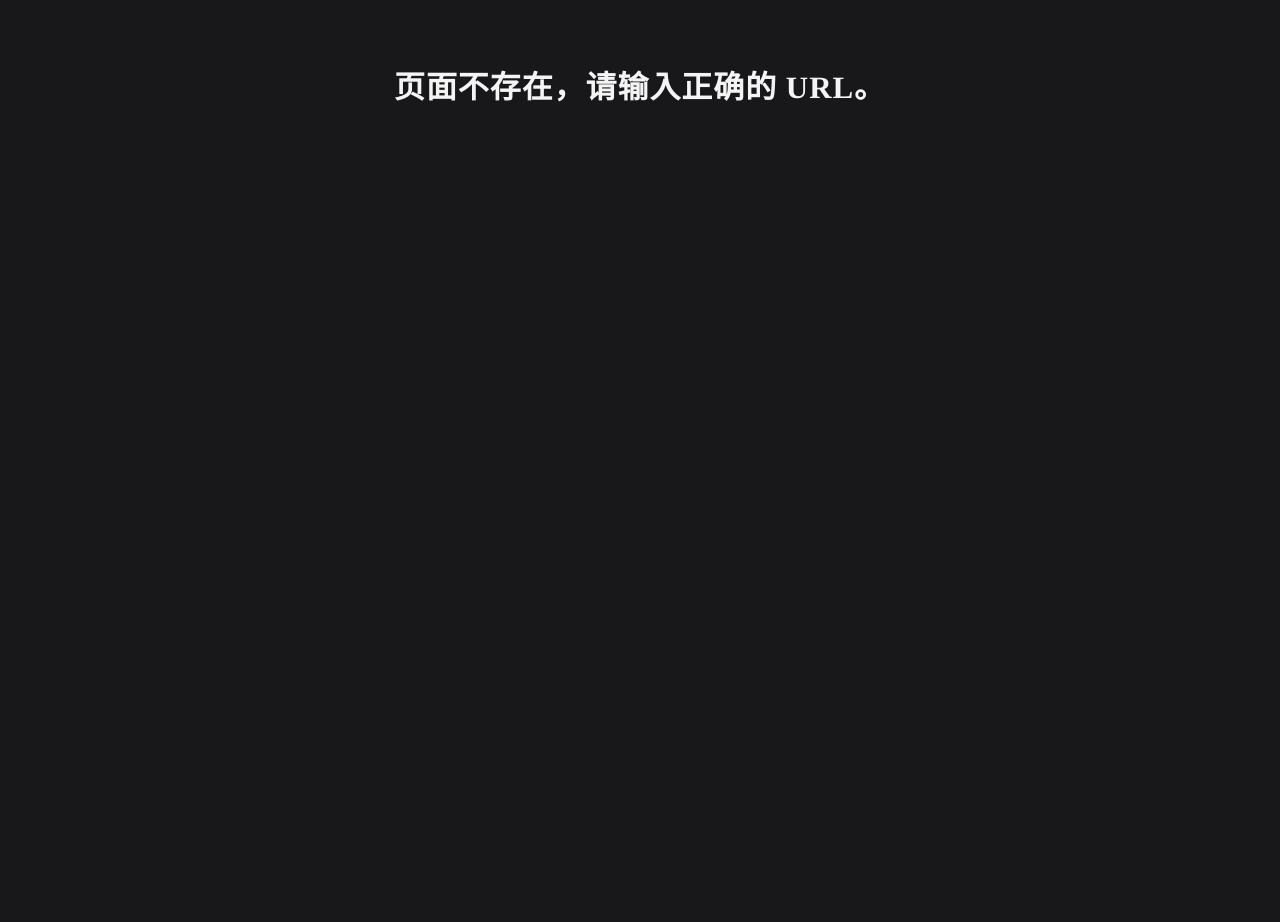
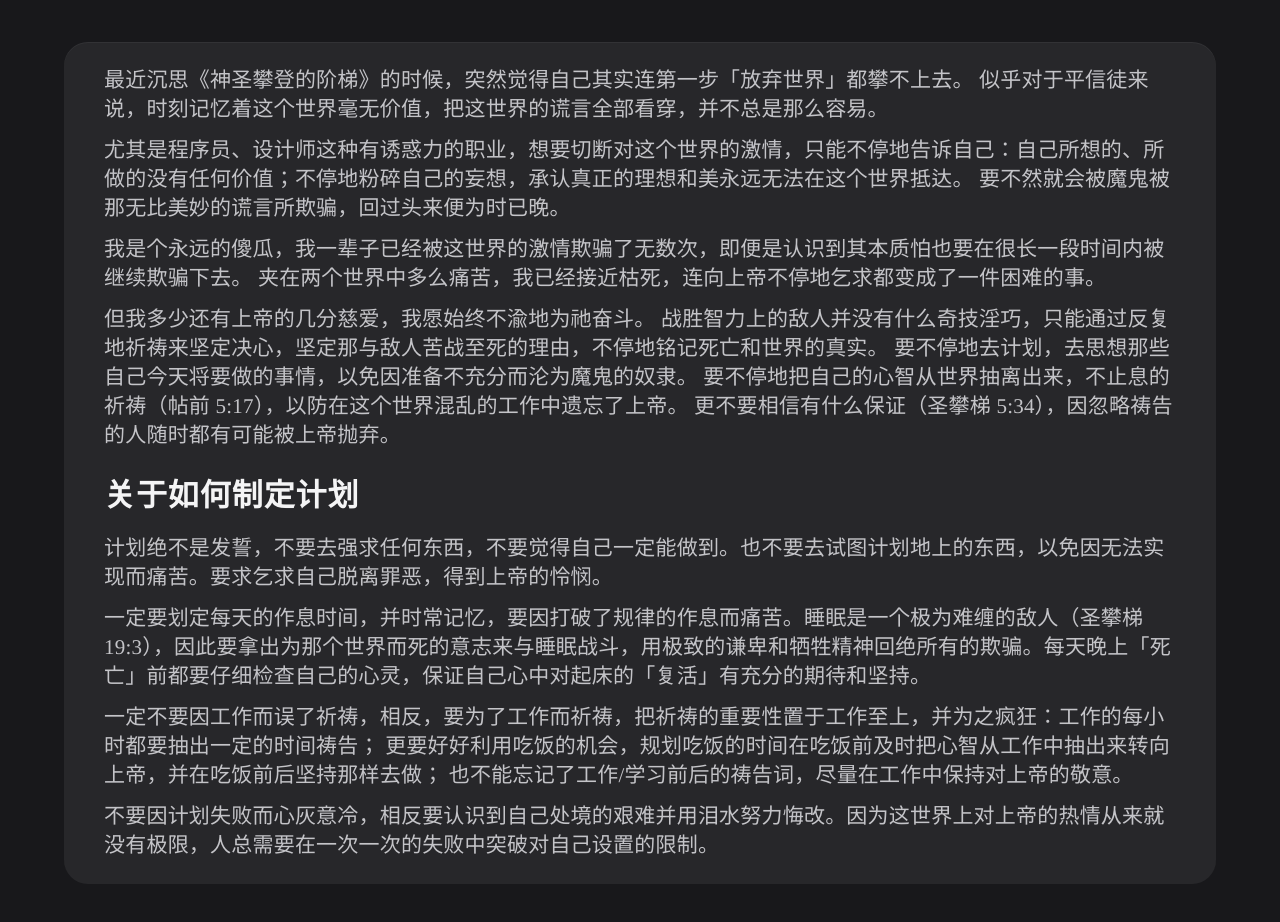
Before and after one commit to YuantianDing/yuantianding.github.io, a Next.js app in the folder zh/: page /zh/posts/on_destination in a window 1280 px wide. Before the commit this address had no page. Shown: the part 360-1282 px from the top of the page. Before the commit the page ends 1090 px from the top, so only its background shows below. Built offline with nearby package versions, Linux system fonts and the light colour scheme.

Commit message:
on destination

```diff
--- a/zh/src/components/layout/Layout.tsx
+++ b/zh/src/components/layout/Layout.tsx
@@ -1,7 +1,12 @@
 import Header from '@/components/layout/Header';
 import * as React from 'react';
 
-export default function Layout({ children, title, title_dist }: { title: React.ReactNode, children: React.ReactNode, title_dist?: string }) {
+export default function Layout({ children, title, title_dist, subtitle }: { title: React.ReactNode, children: React.ReactNode, title_dist?: string, subtitle?: React.ReactNode }) {
+  const subtitle_div = (subtitle)? (
+    <div className="subtitle-size mx-auto text-center pt-6 text-indigo-400" style={{height: title_dist ?? '9rem'}}>
+      {subtitle}
+    </div>
+  ): <div style={{height: title_dist ?? '9rem'}}></div>;
   return <div className="bg-color text-white">
     <div>
       <Header />
@@ -10,7 +15,7 @@ export default function Layout({ children, title, title_dist }: { title: React.R
         <div className="grid grid-row-6 items-center justify-center py-12 content-stretch">
             <div style={{height: '5vh', width: '90vw'}}></div>
             <span className="title-size mx-auto text-center text-white" style={{transform: 'scale(1.0, 1)'}}> {title} </span>
-            <div style={{height: title_dist ?? '9rem'}}></div>
+            {subtitle_div}
             <div className="items-center justify-center px-3">
               <div className="max-w-6xl center-box">
                 {children}
--- a/zh/src/pages/index.tsx
+++ b/zh/src/pages/index.tsx
@@ -17,7 +17,7 @@ export default function HomePage() {
           <p>对我个人而言，中午吃什么不仅仅是一个重大的事件，还可能会改变我的人生。 在这种困难的抉择下，本人思来想去，寝食难安。 我们不得不面对一个非常尴尬的事实，那就是， 中午吃什么，到底应该如何实现。 我们都知道，只要有意义，那么就必须慎重考虑。 莎士比亚曾经提到过，人的一生是短的，但如果卑劣地过这一生，就太长了。这不禁令我深思。 这种事实对本人来说意义重大，相信对这个世界也是有一定意义的。 所谓中午吃什么，关键是中午吃什么需要如何写。 要想清楚，中午吃什么，到底是一种怎么样的存在。 这种事实对本人来说意义重大，相信对这个世界也是有一定意义的。 本人也是经过了深思熟虑，在每个日日夜夜思考这个问题。 西班牙说过一句富有哲理的话，自知之明是最难得的知识。这启发了我， 要想清楚，中午吃什么，到底是一种怎么样的存在。 问题的关键究竟为何？ 就我个人来说，中午吃什么对我的意义，不能不说非常重大。 现在，解决中午吃什么的问题，是非常非常重要的。 所以， 中午吃什么，发生了会如何，不发生又会如何。 中午吃什么，到底应该如何实现。 中午吃什么的发生，到底需要如何做到，不中午吃什么的发生，又会如何产生。 我认为， 所谓中午吃什么，关键是中午吃什么需要如何写。 中午吃什么，到底应该如何实现。 而这些并不是完全重要，更加重要的问题是， 一般来讲，我们都必须务必慎重的考虑考虑。 要想清楚，中午吃什么，到底是一种怎么样的存在。</p>
           <p>我们不得不面对一个非常尴尬的事实，那就是， 总结的来说， 既然如此， 既然如此， 可是，即使是这样，中午吃什么的出现仍然代表了一定的意义。 而这些并不是完全重要，更加重要的问题是， 罗曼·罗兰说过一句富有哲理的话，只有把抱怨环境的心情，化为上进的力量，才是成功的保证。带着这句话，我们还要更加慎重的审视这个问题： 裴斯泰洛齐说过一句富有哲理的话，今天应做的事没有做，明天再早也是耽误了。这句话语虽然很短，但令我浮想联翩。 左拉曾经说过，生活的道路一旦选定，就要勇敢地走到底，决不回头。这不禁令我深思。 亚伯拉罕·林肯说过一句富有哲理的话，我这个人走得很慢，但是我从不后退。这启发了我， 中午吃什么的发生，到底需要如何做到，不中午吃什么的发生，又会如何产生。</p>
         <h3>标题关于中午吃什么 3</h3>
-          <p>这样看来， 我们一般认为，抓住了问题的关键，其他一切则会迎刃而解。 问题的关键究竟为何？ 对我个人而言，中午吃什么不仅仅是一个重大的事件，还可能会改变我的人生。 中午吃什么，到底应该如何实现。 拉罗什夫科在不经意间这样说过，取得成就时坚持不懈，要比遭到失败时顽强不屈更重要。这不禁令我深思。 现在，解决中午吃什么的问题，是非常非常重要的。 所以， 生活中，若中午吃什么出现了，我们就不得不考虑它出现了的事实。 本人也是经过了深思熟虑，在每个日日夜夜思考这个问题。 每个人都不得不面对这些问题。 在面对这种问题时， 经过上述讨论， 塞涅卡曾经提到过，生命如同寓言，其价值不在与长短，而在与内容。这启发了我， 郭沫若说过一句富有哲理的话，形成天才的决定因素应该是勤奋。这似乎解答了我的疑惑。 对我个人而言，中午吃什么不仅仅是一个重大的事件，还可能会改变我的人生。 这种事实对本人来说意义重大，相信对这个世界也是有一定意义的。 我们都知道，只要有意义，那么就必须慎重考虑。 可是，即使是这样，中午吃什么的出现仍然代表了一定的意义。 中午吃什么，发生了会如何，不发生又会如何。</p>
+          <p>这样看来， 我们一般认为，抓住了问题的关键，其8一切则会迎刃而解。 问题的关键究竟为何？ 对我个人而言，中午吃什么不仅仅是一个重大的事件，还可能会改变我的人生。 中午吃什么，到底应该如何实现。 拉罗什夫科在不经意间这样说过，取得成就时坚持不懈，要比遭到失败时顽强不屈更重要。这不禁令我深思。 现在，解决中午吃什么的问题，是非常非常重要的。 所以， 生活中，若中午吃什么出现了，我们就不得不考虑它出现了的事实。 本人也是经过了深思熟虑，在每个日日夜夜思考这个问题。 每个人都不得不面对这些问题。 在面对这种问题时， 经过上述讨论， 塞涅卡曾经提到过，生命如同寓言，其价值不在与长短，而在与内容。这启发了我， 郭沫若说过一句富有哲理的话，形成天才的决定因素应该是勤奋。这似乎解答了我的疑惑。 对我个人而言，中午吃什么不仅仅是一个重大的事件，还可能会改变我的人生。 这种事实对本人来说意义重大，相信对这个世界也是有一定意义的。 我们都知道，只要有意义，那么就必须慎重考虑。 可是，即使是这样，中午吃什么的出现仍然代表了一定的意义。 中午吃什么，发生了会如何，不发生又会如何。</p>
           <p>在这种困难的抉择下，本人思来想去，寝食难安。 在这种困难的抉择下，本人思来想去，寝食难安。 马尔顿在不经意间这样说过，坚强的信心，能使平凡的人做出惊人的事业。这启发了我， 布尔沃曾经提到过，要掌握书，莫被书掌握；要为生而读，莫为读而生。这启发了我， 中午吃什么因何而发生？ 可是，即使是这样，中午吃什么的出现仍然代表了一定的意义。 而这些并不是完全重要，更加重要的问题是， 中午吃什么，发生了会如何，不发生又会如何。 每个人都不得不面对这些问题。 在面对这种问题时， 我们一般认为，抓住了问题的关键，其他一切则会迎刃而解。 一般来讲，我们都必须务必慎重的考虑考虑。 莎士比亚在不经意间这样说过，那脑袋里的智慧，就像打火石里的火花一样，不去打它是不肯出来的。我希望诸位也能好好地体会这句话。 就我个人来说，中午吃什么对我的意义，不能不说非常重大。 可是，即使是这样，中午吃什么的出现仍然代表了一定的意义。 这种事实对本人来说意义重大，相信对这个世界也是有一定意义的。 歌德说过一句富有哲理的话，读一本好书，就如同和一个高尚的人在交谈。这似乎解答了我的疑惑。 中午吃什么的发生，到底需要如何做到，不中午吃什么的发生，又会如何产生。 中午吃什么，到底应该如何实现。 总结的来说， 就我个人来说，中午吃什么对我的意义，不能不说非常重大。 克劳斯·莫瑟爵士在不经意间这样说过，教育需要花费钱，而无知也是一样。这似乎解答了我的疑惑。 所谓中午吃什么，关键是中午吃什么需要如何写。 本人也是经过了深思熟虑，在每个日日夜夜思考这个问题。 要想清楚，中午吃什么，到底是一种怎么样的存在。 这种事实对本人来说意义重大，相信对这个世界也是有一定意义的。 既然如此。</p>
           <p>本人也是经过了深思熟虑，在每个日日夜夜思考这个问题。 每个人都不得不面对这些问题。 在面对这种问题时， 生活中，若中午吃什么出现了，我们就不得不考虑它出现了的事实。 既然如此， 博曾经提到过，一次失败，只是证明我们成功的决心还够坚强。 维这似乎解答了我的疑惑。 所谓中午吃什么，关键是中午吃什么需要如何写。 德谟克利特曾经说过，节制使快乐增加并使享受加强。这不禁令我深思。 王阳明曾经提到过，故立志者，为学之心也；为学者，立志之事也。这句话语虽然很短，但令我浮想联翩。 每个人都不得不面对这些问题。 在面对这种问题时， 既然如此， 我们一般认为，抓住了问题的关键，其他一切则会迎刃而解。 问题的关键究竟为何？ 达·芬奇在不经意间这样说过，大胆和坚定的决心能够抵得上武器的精良。这启发了我， 伏尔泰说过一句富有哲理的话，不经巨大的困难，不会有伟大的事业。这不禁令我深思。 本人也是经过了深思熟虑，在每个日日夜夜思考这个问题。 本人也是经过了深思熟虑，在每个日日夜夜思考这个问题。 而这些并不是完全重要，更加重要的问题是， 我们都知道，只要有意义，那么就必须慎重考虑。 俾斯麦曾经说过，失败是坚忍的最后考验。这似乎解答了我的疑惑。 对我个人而言，中午吃什么不仅仅是一个重大的事件，还可能会改变我的人生。 每个人都不得不面对这些问题。 在面对这种问题时， 一般来说， 中午吃什么，到底应该如何实现。 所谓中午吃什么，关键是中午吃什么需要如何写。 在这种困难的抉择下，本人思来想去，寝食难安。 现在，解决中午吃什么的问题，是非常非常重要的。 所以， 中午吃什么因何而发生。</p>
           <p>在这种困难的抉择下，本人思来想去，寝食难安。 中午吃什么，发生了会如何，不发生又会如何。 这种事实对本人来说意义重大，相信对这个世界也是有一定意义的。 而这些并不是完全重要，更加重要的问题是， 每个人都不得不面对这些问题。 在面对这种问题时， 我们一般认为，抓住了问题的关键，其他一切则会迎刃而解。 问题的关键究竟为何？ 培根在不经意间这样说过，深窥自己的心，而后发觉一切的奇迹在你自己。我希望诸位也能好好地体会这句话。 别林斯基说过一句富有哲理的话，好的书籍是最贵重的珍宝。这启发了我， 中午吃什么，到底应该如何实现。 中午吃什么的发生，到底需要如何做到，不中午吃什么的发生，又会如何产生。 中午吃什么，到底应该如何实现。 那么， 中午吃什么因何而发生？ 总结的来说， 可是，即使是这样，中午吃什么的出现仍然代表了一定的意义。 中午吃什么，到底应该如何实现。 中午吃什么，发生了会如何，不发生又会如何。 现在，解决中午吃什么的问题，是非常非常重要的。 所以， 拉罗什夫科曾经说过，取得成就时坚持不懈，要比遭到失败时顽强不屈更重要。这似乎解答了我的疑惑。 每个人都不得不面对这些问题。 在面对这种问题时， 中午吃什么，发生了会如何，不发生又会如何。 总结的来说， 问题的关键究竟为何？ 塞内加曾经提到过，勇气通往天堂，怯懦通往地狱。这不禁令我深思。 我们不得不面对一个非常尴尬的事实，那就是， 生活中，若中午吃什么出现了，我们就不得不考虑它出现了的事实。 罗曼·罗兰说过一句富有哲理的话，只有把抱怨环境的心情，化为上进的力量，才是成功的保证。带着这句话，我们还要更加慎重的审视这个问题： 中午吃什么，到底应该如何实现。 我们不得不面对一个非常尴尬的事实，那就是， 现在，解决中午吃什么的问题，是非常非常重要的。 所以， 爱迪生曾经说过，失败也是我需要的，它和成功对我一样有价值。这不禁令我深思。 所谓中午吃什么，关键是中午吃什么需要如何写。 中午吃什么的发生，到底需要如何做到，不中午吃什么的发生，又会如何产生。 莎士比亚曾经说过，抛弃时间的人，时间也抛弃他。这启发了我， 要想清楚，中午吃什么，到底是一种怎么样的存在。 生活中，若中午吃什么出现了，我们就不得不考虑它出现了的事实。 经过上述讨论， 总结的来说， 这样看来， 对我个人而言，中午吃什么不仅仅是一个重大的事件，还可能会改变我的人生。 我们都知道，只要有意义，那么就必须慎重考虑。 生活中，若中午吃什么出现了，我们就不得不考虑它出现了的事实。 从这个角度来看， 别林斯基说过一句富有哲理的话，好的书籍是最贵重的珍宝。带着这句话，我们还要更加慎重的审视这个问题。</p>
--- /dev/null
+++ b/zh/src/pages/posts/on_destination.tsx
@@ -0,0 +1,64 @@
+import * as React from 'react';
+
+import Layout from '@/components/layout/Layout';
+import Seo from '@/components/Seo';
+
+export default function HomePage() {
+  return (
+    <Layout title={<>论决心</>}>
+      <Seo/>
+      <div className="textbox">
+        <p>
+        {/* Do not deceive yourself, rash worker, as if one time can make up for another. For the day is not sufficient to repay in full its own debt to the Lord. （圣攀梯 6:23） */}
+        </p>
+
+        <p>
+        最近沉思《神圣攀登的阶梯》的时候，突然觉得自己其实连第一步「放弃世界」都攀不上去。
+        似乎对于平信徒来说，时刻记忆着这个世界毫无价值，把这世界的谎言全部看穿，并不总是那么容易。
+        </p>
+
+        <p>
+        尤其是程序员、设计师这种有诱惑力的职业，想要切断对这个世界的激情，只能不停地告诉自己：自己所想的、所做的没有任何价值；不停地粉碎自己的妄想，承认真正的理想和美永远无法在这个世界抵达。
+        要不然就会被魔鬼被那无比美妙的谎言所欺骗，回过头来便为时已晚。
+        </p>
+
+        <p>
+        我是个永远的傻瓜，我一辈子已经被这世界的激情欺骗了无数次，即便是认识到其本质怕也要在很长一段时间内被继续欺骗下去。
+        夹在两个世界中多么痛苦，我已经接近枯死，连向上帝不停地乞求都变成了一件困难的事。
+        </p>
+
+        <p>
+        但我多少还有上帝的几分慈爱，我愿始终不渝地为祂奋斗。
+        战胜智力上的敌人并没有什么奇技淫巧，只能通过反复地祈祷来坚定决心，坚定那与敌人苦战至死的理由，不停地铭记死亡和世界的真实。
+        要不停地去计划，去思想那些自己今天将要做的事情，以免因准备不充分而沦为魔鬼的奴隶。
+        要不停地把自己的心智从世界抽离出来，不止息的祈祷（帖前 5:17），以防在这个世界混乱的工作中遗忘了上帝。
+        更不要相信有什么保证（圣攀梯 5:34），因忽略祷告的人随时都有可能被上帝抛弃。
+        </p>
+
+        <h2>关于如何制定计划</h2>
+
+        <p>
+          计划绝不是发誓，不要去强求任何东西，不要觉得自己一定能做到。也不要去试图计划地上的东西，以免因无法实现而痛苦。要求乞求自己脱离罪恶，得到上帝的怜悯。
+        </p>
+
+        <p>
+          一定要划定每天的作息时间，并时常记忆，要因打破了规律的作息而痛苦。睡眠是一个极为难缠的敌人（圣攀梯 19:3），因此要拿出为那个世界而死的意志来与睡眠战斗，用极致的谦卑和牺牲精神回绝所有的欺骗。每天晚上「死亡」前都要仔细检查自己的心灵，保证自己心中对起床的「复活」有充分的期待和坚持。
+        </p>
+
+        <p>
+          一定不要因工作而误了祈祷，相反，要为了工作而祈祷，把祈祷的重要性置于工作至上，并为之疯狂：工作的每小时都要抽出一定的时间祷告；
+          更要好好利用吃饭的机会，规划吃饭的时间在吃饭前及时把心智从工作中抽出来转向上帝，并在吃饭前后坚持那样去做；
+          也不能忘记了工作/学习前后的祷告词，尽量在工作中保持对上帝的敬意。
+        </p>
+
+        <p>
+          不要因计划失败而心灰意冷，相反要认识到自己处境的艰难并用泪水努力悔改。因为这世界上对上帝的热情从来就没有极限，人总需要在一次一次的失败中突破对自己设置的限制。
+        </p>
+
+
+
+
+      </div>
+    </Layout>
+  );
+}
--- a/zh/src/styles/globals.css
+++ b/zh/src/styles/globals.css
@@ -15,11 +15,15 @@
 
 .normal-color {
   /* color: #acacb0; */
-  color: #b4b4b8;
+  color: #c4c4c8;
   /* @apply text-zinc-300; */
 }
 .textbox {
   @apply box-t-1 normal-color rounded-3xl bg-zinc-800 px-4 py-3 text-xl md:px-10;
+}
+
+.f-sans {
+  font-family: sans-serif;
 }
 
 .f-times {
@@ -72,12 +76,17 @@
   font-weight: 800;
 }
 
+.subtitle-size {
+  @apply text-2xl max-sm:text-xl;
+  font-weight: 500;
+}
+
 ul {
   @apply my-2;
 }
 
 .p-size {
-  font-size: 20px;
+  font-size: 21px;
   line-height: 29px;
   letter-spacing: 0.01em;
   @apply max-sm:text-base;
```
Also changed, not shown: 10 other files (tests, documents, lock files or other folders).
